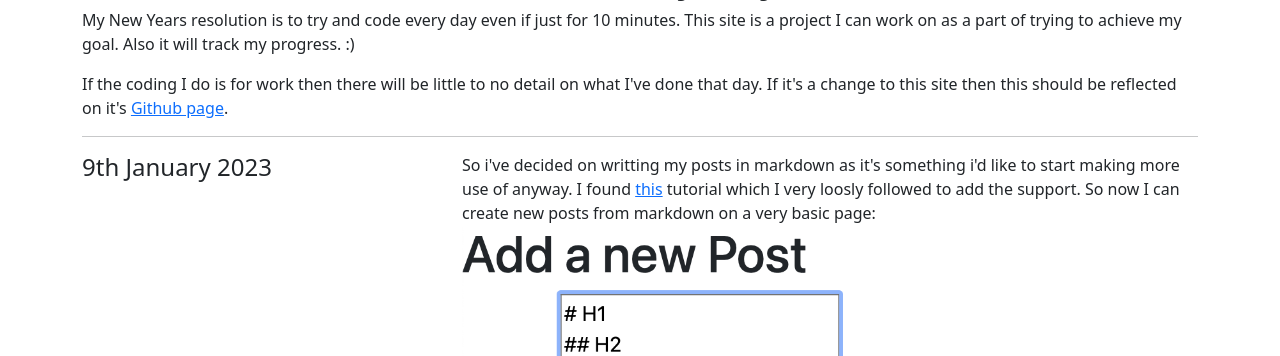
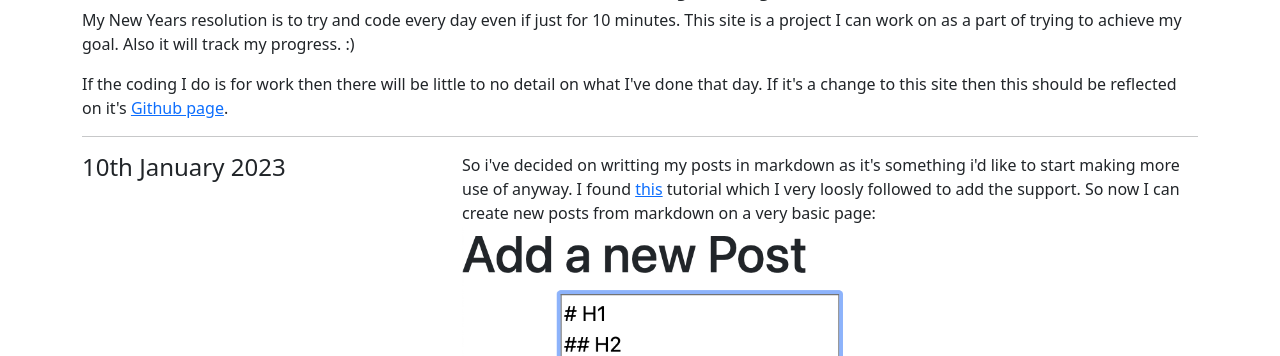
Before and after one commit to ceaveson/www.eaveson.co.uk, a Flask app: page / in a window 1280 px wide. Shown: the part 48-404 px from the top of the page. Run offline with Flask 2, Linux system fonts and the light colour scheme; some libraries are stand-ins or nearby versions.

Commit message:
10th January 2023

```diff
--- a/www_eaveson_co_uk/templates/blog/home.html
+++ b/www_eaveson_co_uk/templates/blog/home.html
@@ -21,7 +21,7 @@ If the coding I do is for work then there will be little to no detail on what I'
 </p></div>
     </div>
     <div class="row">
-        <div class="col-4"><h4>9th January 2023</h4></div>
+        <div class="col-4"><h4>10th January 2023</h4></div>
         <div class="col-8">
             So i've decided on writting my posts in markdown as it's something i'd like to start making more use of anyway. I found <a href="https://www.digitalocean.com/community/tutorials/how-to-use-python-markdown-with-flask-and-sqlite">this</a> tutorial which I very loosly followed to add the support. So now I can create new posts from markdown on a very basic page:<br>
             <img src="{{url_for('static', filename='img/add_new_post_md.png')}}" style="width:500px;"><br>
```
